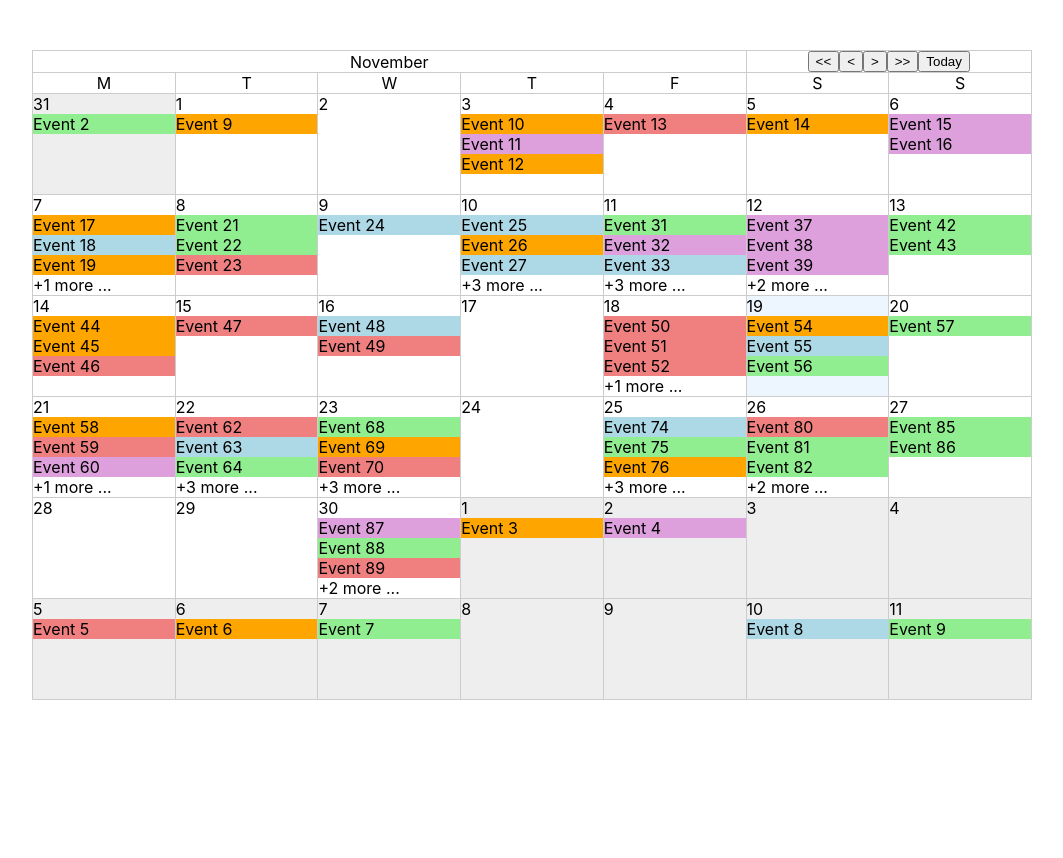
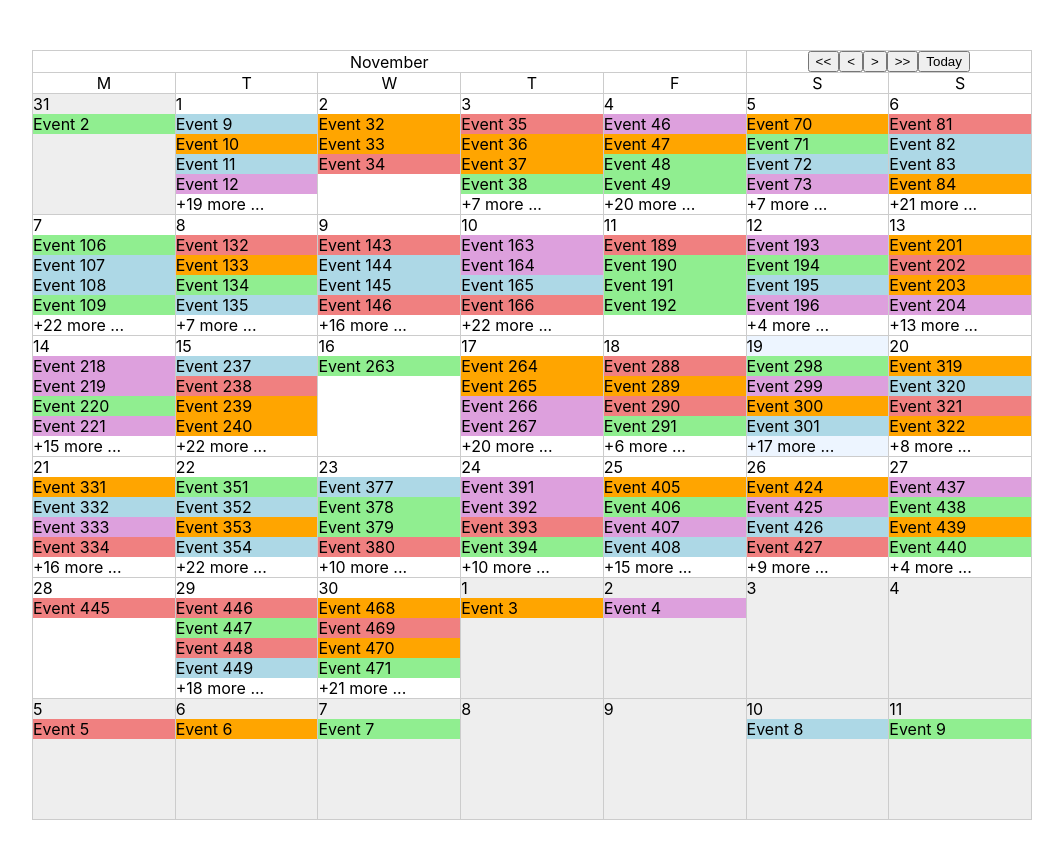
Before and after one commit to abandisch/calendar, a React (Create React App) app: page / in a window 1280 px wide. Shown: the top 858 px of the page, without its empty margins (18-1081 px from the left). Before the commit the page ends 800 px from the top, so only its background shows below. Built offline with nearby package versions, Linux system fonts and the light colour scheme.

Commit message:
scrollable events

```diff
--- a/src/App.tsx
+++ b/src/App.tsx
@@ -43,7 +43,7 @@ const generateEvents = (date = new Date()) => {
   const daysInMonth = new Date(year, month + 1, 0).getDate();
   for (let i = 0; i < daysInMonth; i++) {
     const day = i + 1;
-    const randomCount = Math.floor(Math.random() * 7);
+    const randomCount = Math.floor(Math.random() * 27);
     const key = format(new Date(year, month, day), "yyyy-MM-dd");
     events[key] = [];
 
@@ -95,6 +95,7 @@ function App() {
       <Calendar
         date={date}
         events={events}
+        scrollableEvents={false}
         onChange={handleChangeDate}
         onClickEvent={handleClickEvent}
         // onRenderDayTitle={handleRenderDay}
--- a/src/components/Calendar.tsx
+++ b/src/components/Calendar.tsx
@@ -19,6 +19,7 @@ interface Props {
   showPostfixDates?: boolean;
   weekCount?: number;
   events?: { [key: string]: Event[] };
+  scrollableEvents?: boolean;
   onClickEvent?: (event: Event) => void;
   onChange?: (date: Date) => void;
   onRenderDayTitle?: (date: Date) => React.ReactElement;
@@ -35,6 +36,7 @@ function Calendar({
   showPostfixDates = true,
   weekCount = 6,
   events,
+  scrollableEvents = false,
   onChange,
   onClickEvent,
   onRenderDayTitle,
@@ -123,6 +125,7 @@ function Calendar({
                   <DayEvents
                     events={events[formatDate(prefixDates[i], "yyyy-MM-dd")]}
                     onClick={onClickEvent}
+                    enableScroll={scrollableEvents}
                   />
                 )}
               </div>
@@ -149,6 +152,7 @@ function Calendar({
                 <DayEvents
                   events={events[formatDate(d, "yyyy-MM-dd")]}
                   onClick={onClickEvent}
+                  enableScroll={scrollableEvents}
                 />
               )}
             </div>
@@ -183,6 +187,7 @@ function Calendar({
                     <DayEvents
                       events={events[formatDate(postfixDates[i], "yyyy-MM-dd")]}
                       onClick={onClickEvent}
+                      enableScroll={scrollableEvents}
                     />
                   )}
               </div>
--- a/src/components/DayEvents.tsx
+++ b/src/components/DayEvents.tsx
@@ -1,21 +1,25 @@
+import clsx from "clsx";
 import type { Event } from "./types";
 import css from "./dayevents.module.css";
 
 interface Props {
   events: Event[];
+  enableScroll?: boolean;
   onClick?: (event: Event) => void;
 }
 
-function DayEvents({ events, onClick }: Props) {
+function DayEvents({ events, enableScroll, onClick }: Props) {
   const handleClick =
     (event: Event) => (clickEvent: React.MouseEvent<HTMLElement>) => {
       clickEvent.stopPropagation();
       onClick && onClick(event);
     };
 
+  const _events = enableScroll ? events : events.slice(0, 4);
+
   return (
-    <div style={{ zIndex: 100 }}>
-      {events.slice(0, 3).map((e) => (
+    <div className={clsx(css["day"], enableScroll && css["day-scroll"])}>
+      {_events.map((e) => (
         <div
           key={e.id}
           className={css["day-event"]}
@@ -25,8 +29,8 @@ function DayEvents({ events, onClick }: Props) {
           {e.title}
         </div>
       ))}
-      {events.length > 3 && (
-        <div className={css["day-event"]}>+{events.length - 3} more ...</div>
+      {!enableScroll && events.length > 4 && (
+        <div className={css["day-event"]}>+{events.length - 4} more ...</div>
       )}
     </div>
   );
--- a/src/components/calendar.module.css
+++ b/src/components/calendar.module.css
@@ -6,7 +6,6 @@
 }
 
 .day {
-  height: 100px;
   align-items: stretch;
   justify-content: stretch;
   display: flex;
--- a/src/components/dayevents.module.css
+++ b/src/components/dayevents.module.css
@@ -1,7 +1,7 @@
-.cell {
-  border-right: 1px solid #ccc;
-  border-bottom: 1px solid #ccc;
-  display: flex;
-  justify-content: center;
-  align-items: center;
+.day {
+  height: 100px;
 }
+
+.day-scroll {
+  overflow: scroll;
+}
```
